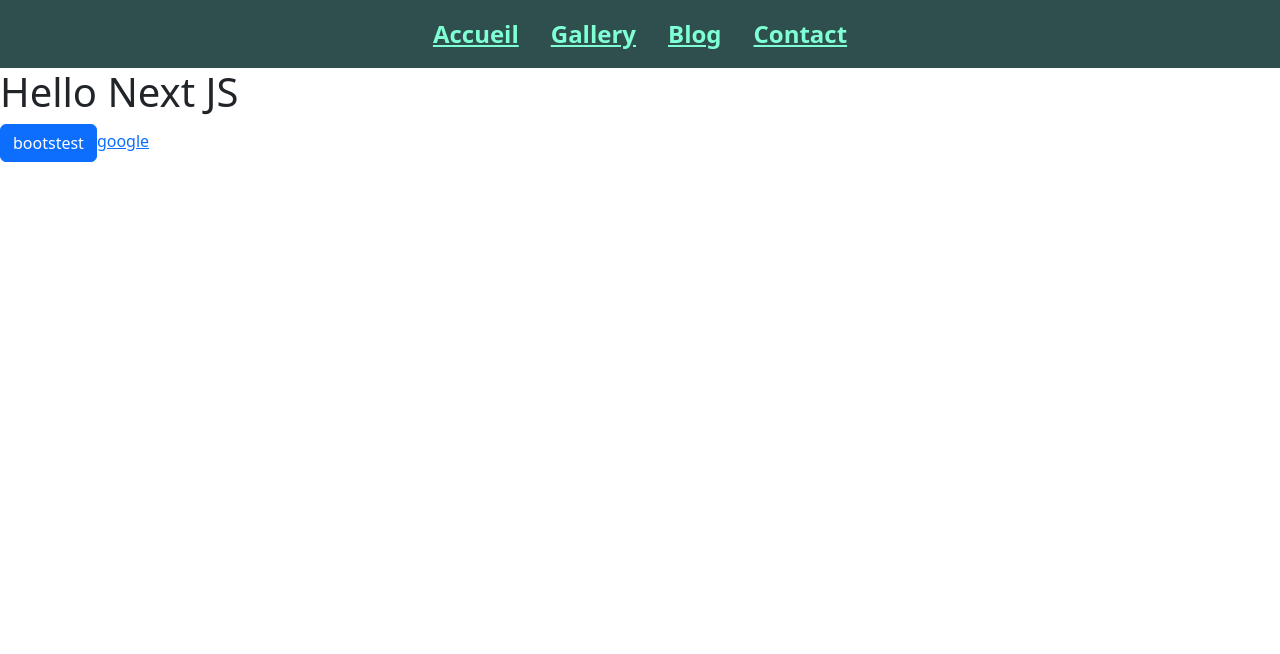
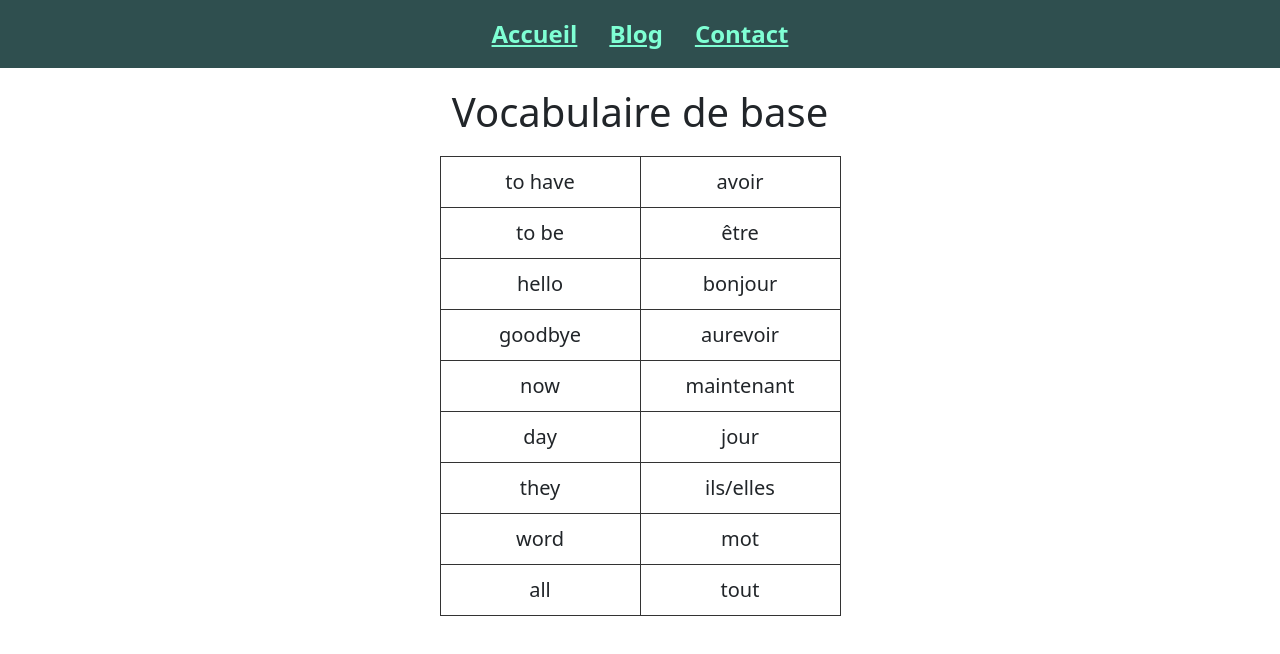
Before and after one commit to NMY0d4/NextJS-d-couverte, a Next.js app: page / in a window 1280 px wide. Shown: the top 654 px of the page. Built offline with nearby package versions, Linux system fonts and the light colour scheme.

Commit message:
add 'getcStaticProps' function in index page

```diff
--- a/src/component/Navbar/Navbar.js
+++ b/src/component/Navbar/Navbar.js
@@ -8,9 +8,6 @@ export default function Navbar() {
             <Link className={styles.link} href={`/`}>
                 Accueil
             </Link>
-            <Link className={styles.link} href={`/galery`}>
-                Gallery
-            </Link>
             <Link className={styles.link} href={`/blog`}>
                 Blog
             </Link>
--- /dev/null
+++ b/src/data/vocabulary.json
@@ -0,0 +1,40 @@
+{
+    "vocabulary": [
+        {
+            "en": "to have",
+            "fr": "avoir"
+        },
+        {
+            "en": "to be",
+            "fr": "être"
+        },
+        {
+            "en": "hello",
+            "fr": "bonjour"
+        },
+        {
+            "en": "goodbye",
+            "fr": "aurevoir"
+        },
+        {
+            "en": "now",
+            "fr": "maintenant"
+        },
+        {
+            "en": "day",
+            "fr": "jour"
+        },
+        {
+            "en": "they",
+            "fr": "ils/elles"
+        },
+        {
+            "en": "word",
+            "fr": "mot"
+        },
+        {
+            "en": "all",
+            "fr": "tout"
+        }
+    ]
+}
--- a/src/pages/_document.js
+++ /dev/null
@@ -1,13 +0,0 @@
-import { Html, Head, Main, NextScript } from 'next/document'
-
-export default function Document() {
-  return (
-    <Html lang="en">
-      <Head />
-      <body>
-        <Main />
-        <NextScript />
-      </body>
-    </Html>
-  )
-}
--- a/src/pages/index.js
+++ b/src/pages/index.js
@@ -1,11 +1,12 @@
 import { Inter } from "@next/font/google";
 import Head from "next/head";
+import styles from "../styles/Home.module.scss";
 import Link from "next/link";
 
 const inter = Inter({ subsets: ["latin"] });
 
-export default function Home() {
-    const id = "article";
+export default function Home({ array }) {
+    console.log(array);
     return (
         <>
             <Head>
@@ -14,13 +15,31 @@ export default function Home() {
                     name="viewport"
                     content="width=device-width, initial-scale=1.0"
                 />
-                <title>training NextJS</title>
+                <title>Titre</title>
             </Head>
-            <h1>Hello Next JS</h1>
-            <button className="btn btn-primary">bootstest</button>
-            <a href="https://google.com" target="_blank">
-                google
-            </a>
+            <div className="container">
+                <h1 className={styles.titre}>Vocabulaire de base</h1>
+                <table className={styles.tableau}>
+                    <tbody>
+                        {array.map((el, i) => (
+                            <tr key={i}>
+                                <td>{el.en}</td>
+                                <td>{el.fr}</td>
+                            </tr>
+                        ))}
+                    </tbody>
+                </table>
+            </div>
         </>
     );
 }
+
+export async function getStaticProps() {
+    const data = await import(`../data/vocabulary.json`);
+    const array = data.vocabulary;
+    return {
+        props: {
+            array,
+        },
+    };
+}
--- a/src/styles/Home.module.scss
+++ b/src/styles/Home.module.scss
@@ -4,3 +4,25 @@
     font-size: 3rem;
     padding: 1rem 2rem;
 }
+
+.titre {
+    text-align: center;
+    margin: 20px 0;
+}
+
+.tableau {
+    margin: 0 auto;
+    font-size: 20px;
+
+    tr {
+        border: 1px solid #333;
+    }
+    td {
+        padding: 10px;
+        text-align: center;
+        min-width: 200px;
+        &:nth-child(1) {
+            border-right: 1px solid #333;
+        }
+    }
+}
```
Also changed, not shown: src/pages/galery.js (deleted, +0 -25 lines).
